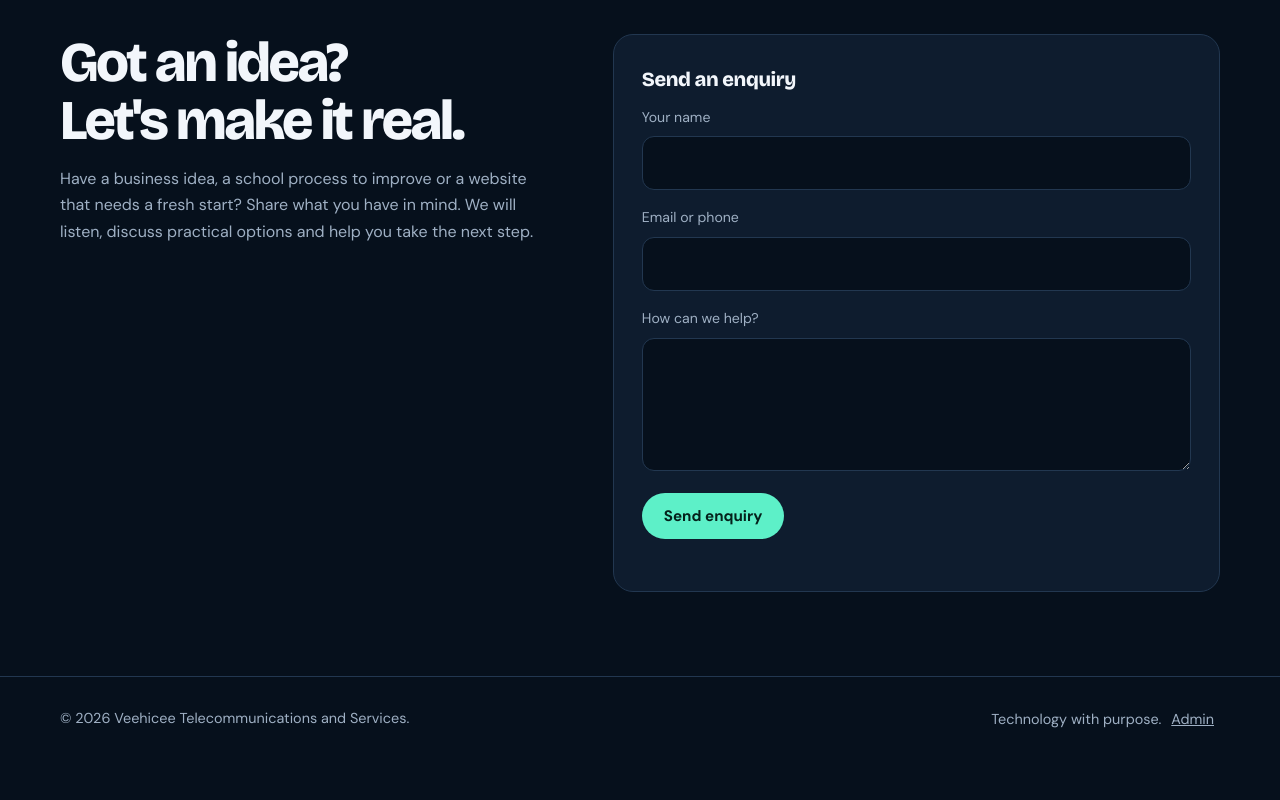
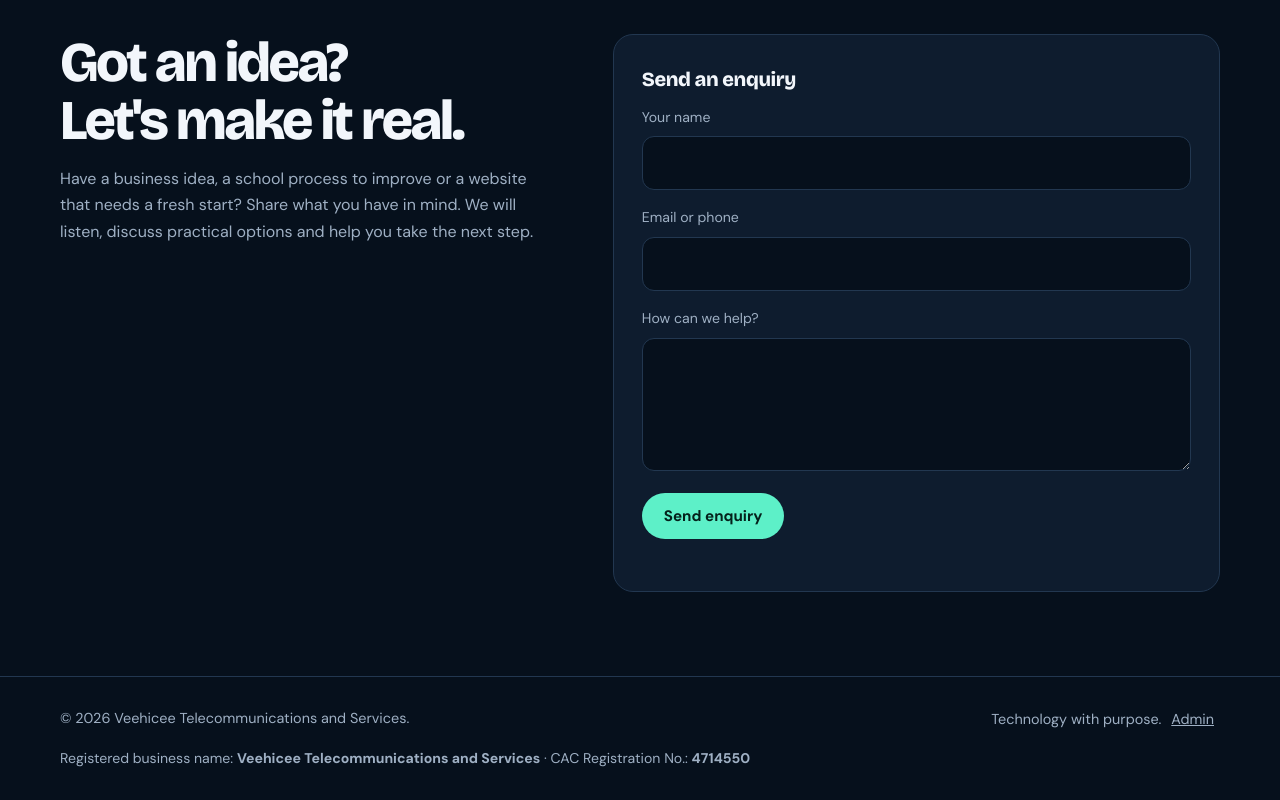
Before and after one commit to sheggun1/veehiceetech, a plain HTML site: page index.html in a window 1280 px wide. Shown: the part 5372-6172 px from the top of the page. Before the commit the page ends 6135 px from the top, so only its background shows below. Drawn offline with nearby package versions, Linux system fonts and the light colour scheme; no server answers.

Commit message:
Add Veehicee company registration details
* Add registered company name and CAC number to homepage

* Add registered company name and CAC number to marketplace

```diff
--- a/index.html
+++ b/index.html
@@ -224,7 +224,7 @@ body:before{content:"";position:fixed;inset:0;z-index:0;pointer-events:none;opac
 </div></section>
 </main>
 
-<footer><div class="wrap foot"><span>© <span id="year"></span> Veehicee Telecommunications and Services.</span><span>Technology with purpose. <button class="admin-link" onclick="openAdmin()">Admin</button></span></div></footer>
+<footer><div class="wrap"><div class="foot"><span>© <span id="year"></span> Veehicee Telecommunications and Services.</span><span>Technology with purpose. <button class="admin-link" onclick="openAdmin()">Admin</button></span></div><p style="margin:14px 0 0;font-size:.88rem">Registered business name: <strong>Veehicee Telecommunications and Services</strong> · CAC Registration No.: <strong>4714550</strong></p></div></footer>
 
 
 <div class="modal" id="adminModal"><div class="modal-box">
```
Also changed, not shown: marketplace.html (+1 -1 lines).
